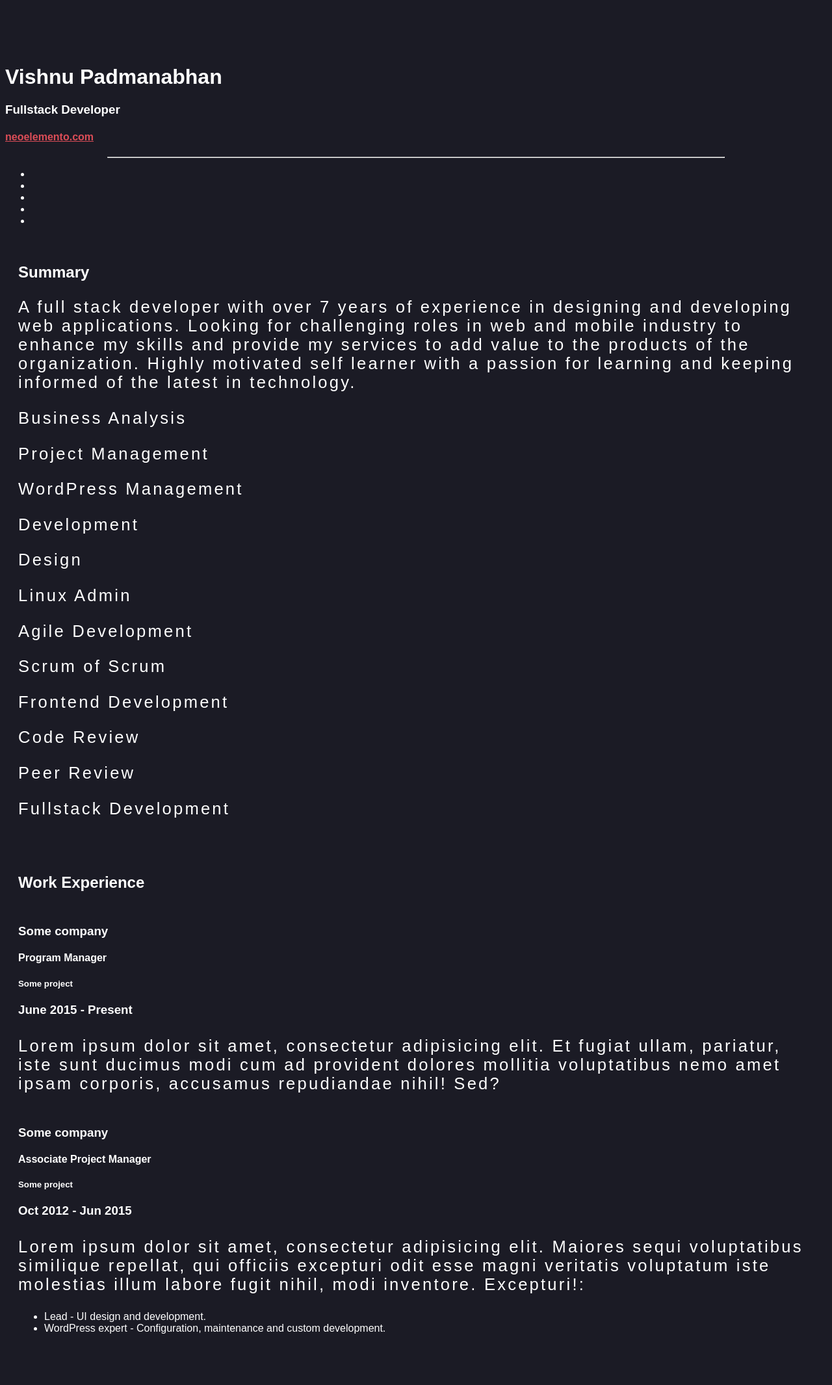
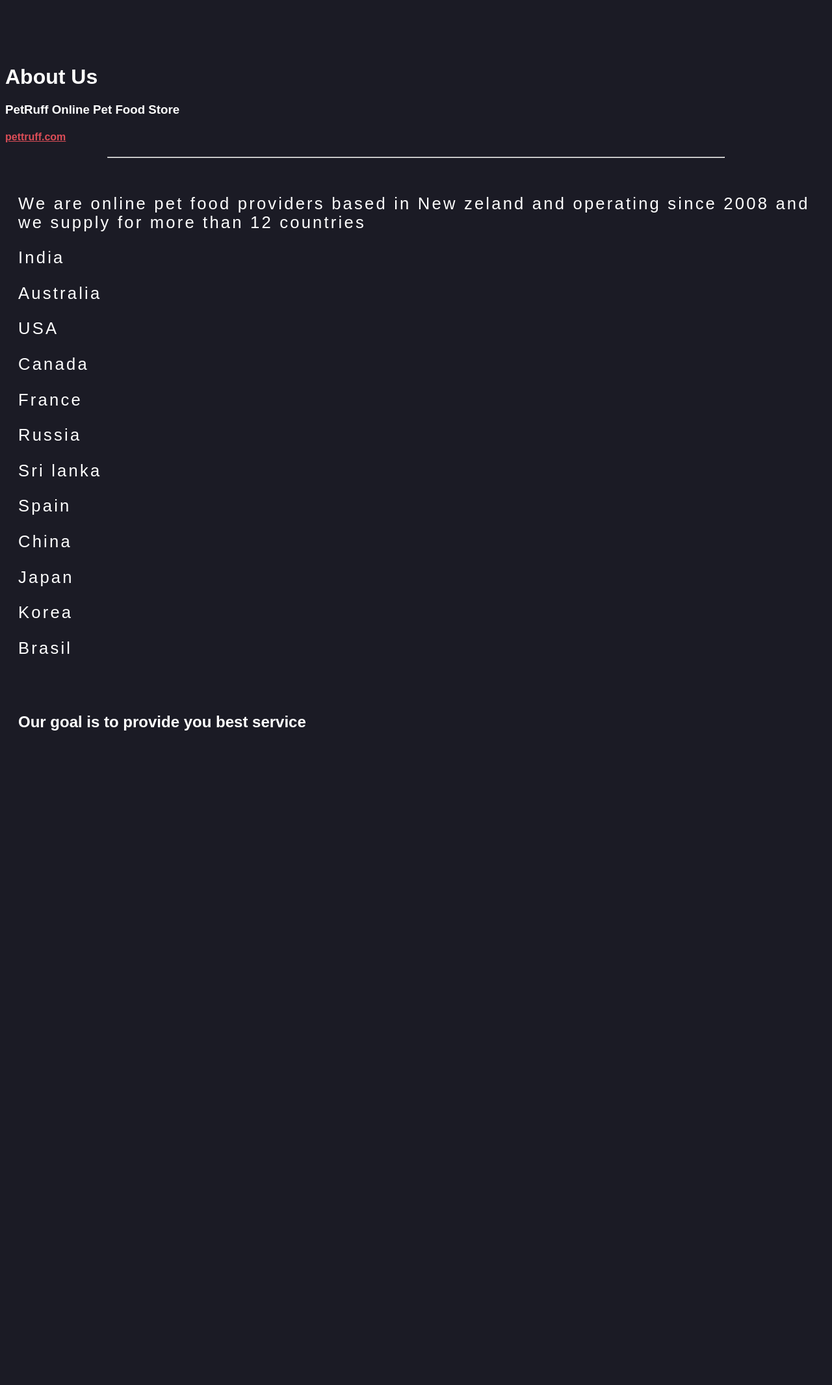
Before and after one commit to infaz98/final, a PHP site: page /html/about.php in a window 1280 px wide. Shown: the whole page at 65% size. After the commit the page ends 1124 px from the top, so only its background shows below. Run offline with PHP 8.4, Linux system fonts and the light colour scheme.

Commit message:
file added

```diff
--- /dev/null
+++ b/css/about.css
@@ -0,0 +1,54 @@
+body {
+    background: #1B1B25;
+    color: #fff;
+    font-family: 'Josefin Sans', sans-serif;
+}
+
+.separator {
+    width: 30%;
+}
+
+.title {
+    margin-top: 100px;
+    margin-bottom: 10px;
+}
+a {
+    color: #DB4D57;
+}
+
+hover {
+     text-decoration: none;
+     font-weight: bold;
+ }
+
+hr {
+    width: 75%;
+}
+
+
+.summary {
+    padding: 20px;
+}
+
+p {
+    font-size: 1.6rem;
+    letter-spacing: .2rem;
+}
+
+.work-experience {
+    padding: 20px;
+}
+
+.experience-title {
+    margin-top: 50px;
+}
+
+.experience-summary {
+    margin-top: 30px;
+    margin-bottom: 50px;
+}
+
+p {
+    font-size: 1.6rem;
+    letter-spacing: .2rem;
+}
--- a/html/about.php
+++ b/html/about.php
@@ -6,111 +6,47 @@
           content="width=device-width, user-scalable=no, initial-scale=1.0, maximum-scale=1.0, minimum-scale=1.0">
     <meta http-equiv="X-UA-Compatible" content="ie=edge">
     <title>Document</title>
+</head>
 
-    <style>
+<link rel="stylesheet" href="../css/about.css">
 
-        body {
-            background: #1B1B25;
-            color: #fff;
-            font-family: 'Josefin Sans', sans-serif;
-        }
-
-        .separator {
-            width: 30%;
-        }
-
-        .title {
-            margin-top: 100px;
-            margin-bottom: 10px;
-
-        a {
-            color: #DB4D57;
-
-        &:hover {
-             text-decoration: none;
-             font-weight: bold;
-         }
-        }
-
-        hr {
-            width: 75%;
-        }
-        }
-
-        .summary {
-            padding: 20px;
-
-        p {
-            font-size: 1.6rem;
-            letter-spacing: .2rem;
-        }
-        }
-
-
-        .work-experience {
-            padding: 20px;
-
-        .experience-title {
-            margin-top: 50px;
-        }
-
-        .experience-summary {
-            margin-top: 30px;
-            margin-bottom: 50px;
-        }
-
-        p {
-            font-size: 1.6rem;
-            letter-spacing: .2rem;
-        }
-        }
-
-    </style>
-</head>
 <body>
 
 <div class="container">
     <div class="row">
         <div class="col-md-10 col-md-offset-1">
             <div class="title text-center">
-                <h1>Vishnu Padmanabhan</h1>
-                <h3>Fullstack Developer</h3>
-                <h4><a href="http://neoelemento.com">neoelemento.com</a></h4>
+                <h1>About Us</h1>
+                <h3>PetRuff Online Pet Food Store</h3>
+                <h4><a href="https://petruff.herokuapp.com/html/about.php">pettruff.com</a></h4>
                 <hr />
-                <ul class="list-inline">
-                    <li><i class="devicon-laravel-plain colored"></i></li>
-                    <li><i class="devicon-javascript-plain colored"></i></li>
-                    <li><i class="devicon-html5-plain colored"></i></li>
-                    <li><i class="devicon-angularjs-plain colored"></i></li>
-                    <li><i class="devicon-linux-plain"></i></li>
-                </ul>
             </div>
 
             <!-- summary section -->
             <div class="summary">
-                <h2 class="text-center">Summary</h2>
-                <p>A full stack developer with over 7 years of experience in designing and developing web applications. Looking for challenging roles in web and mobile industry to enhance my skills and provide my services to add value to the products of the organization. Highly motivated self learner with a passion for learning and keeping informed of the latest in technology.</p>
+
+                <p>We are online pet food providers based in New zeland and operating since 2008 and we supply for more than 12 countries</p>
 
                 <div class="row">
                     <div class="col-md-3 col-sm-3">
-                        <p>Business Analysis</p>
-                        <p>Project Management</p>
-                        <p>WordPress Management</p>
+                        <p>India</p>
+                        <p>Australia</p>
+                        <p>USA</p>
                     </div>
                     <div class="col-md-3 col-sm-3">
-                        <p>Development</p>
-                        <p>Design</p>
-                        <p>Linux Admin</p>
+                        <p>Canada</p>
+                        <p>France</p>
+                        <p>Russia</p>
                     </div>
                     <div class="col-md-3 col-sm-3">
-                        <p>Agile Development</p>
-                        <p>Scrum of Scrum</p>
-                        <p>Frontend Development</p>
+                        <p>Sri lanka</p>
+                        <p>Spain</p>
+                        <p>China</p>
                     </div>
                     <div class="col-md-3 col-sm-3">
-                        <p>Code Review</p>
-                        <p>Peer Review</p>
-                        <p>Fullstack Development</p>
+                        <p>Japan</p>
+                        <p>Korea</p>
+                        <p>Brasil</p>
                     </div>
                 </div>
 
@@ -119,47 +55,7 @@
 
             <!-- work experience section -->
             <div class="work-experience">
-                <h2 class="text-center">Work Experience</h2>
-                <div class="row experience-title">
-                    <div class="col-md-9">
-                        <h3>Some company</h3>
-                        <h4>Program Manager</h4>
-                        <h5>Some project</h5>
-                    </div>
-                    <div class="col-md-3">
-                        <h3>June 2015 - Present</h3>
-                    </div>
-                </div>
-                <div class="row experience-summary">
-                    <div class="col-md-12">
-                        <p>Lorem ipsum dolor sit amet, consectetur adipisicing elit. Et fugiat ullam, pariatur, iste sunt ducimus modi cum ad provident dolores mollitia voluptatibus nemo amet ipsam corporis, accusamus repudiandae nihil! Sed?</p>
-                    </div>
-                </div>
-
-                <!-- Corasent -->
-                <div class="row experience-title">
-                    <div class="col-md-9">
-                        <h3>Some company</h3>
-                        <h4>Associate Project Manager</h4>
-                        <h5>Some project</h5>
-                    </div>
-                    <div class="col-md-3">
-                        <h3>Oct 2012 - Jun 2015</h3>
-                    </div>
-                </div>
-                <div class="row experience-summary">
-                    <div class="col-md-12">
-                        <p>Lorem ipsum dolor sit amet, consectetur adipisicing elit. Maiores sequi voluptatibus similique repellat, qui officiis excepturi odit esse magni veritatis voluptatum iste molestias illum labore fugit nihil, modi inventore. Excepturi!:</p>
-                        <ul>
-                            <li>Lead - UI design and development.</li>
-                            <li>WordPress expert - Configuration, maintenance and custom development.</li>
-                        </ul>
-                    </div>
-                </div>
-            </div>
-        </div>
-    </div>
-</div>
-
+                <h2 class="text-center">Our goal is to provide you best service</h2>
+                <div>
 </body>
 </html>
```
